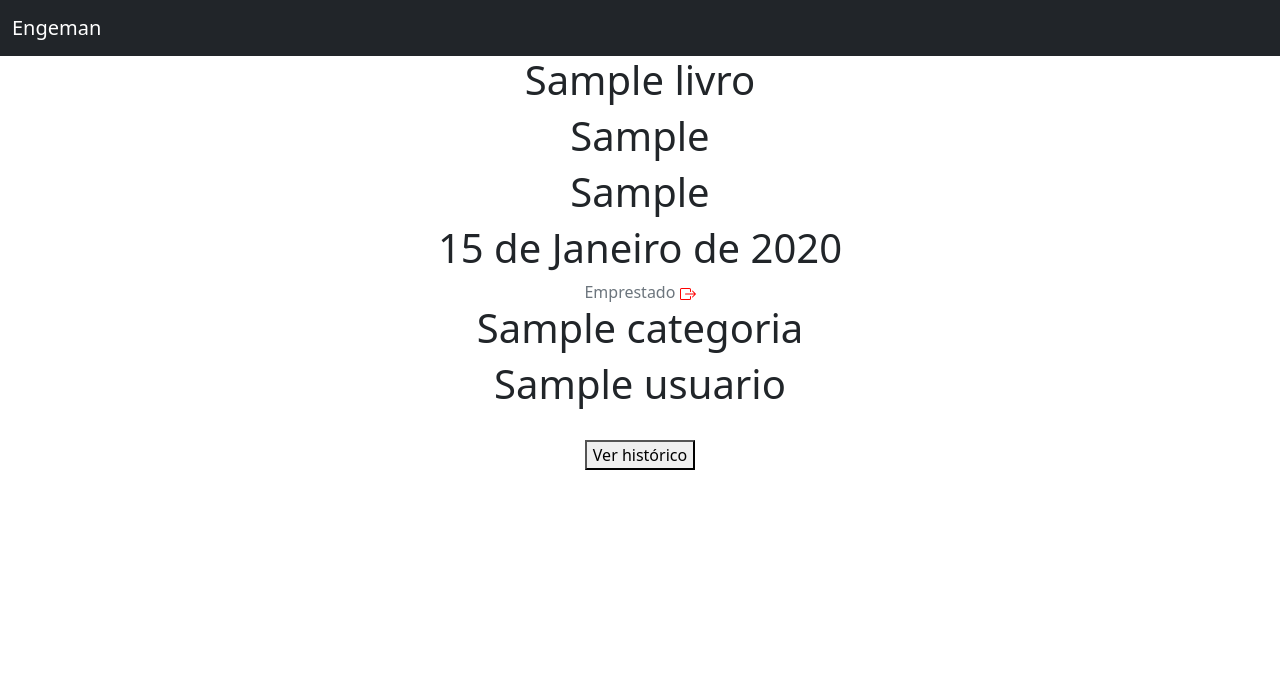
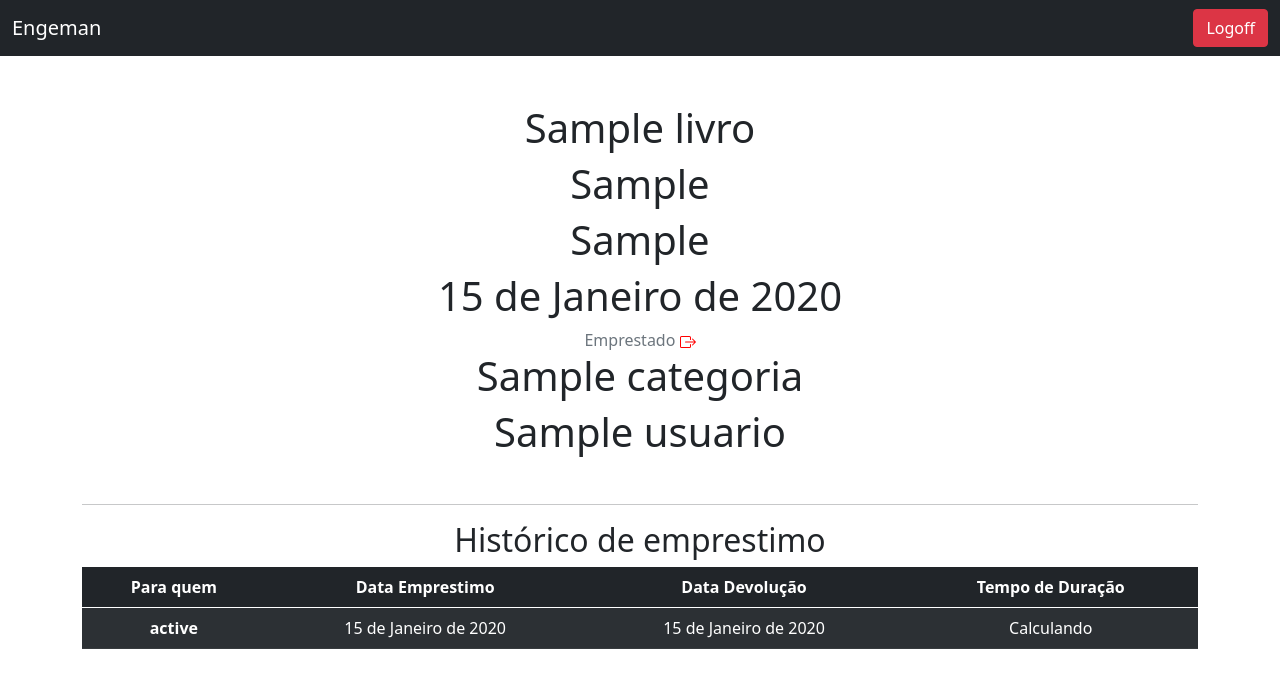
Before and after one commit to wesleyp846/biblioteca, a Django app: template livro/templates/ver_livro.html in a window 1280 px wide. Shown: the top 688 px of the page. Run offline with Django 5.2, Linux system fonts and the light colour scheme; the template is opened without the code that fills it: values that come from a table or form of the project are taken from there, others are empty; tables that the repository leaves empty hold one stand-in row (values such as "Sample post").

Commit message:
was lesson 4

```diff
--- a/livro/admin.py
+++ b/livro/admin.py
@@ -1,6 +1,7 @@
 from django.contrib import admin
-from .models import Livros, Categoria
+from .models import Livros, Categoria, Emprestimos
 
 # registrando na area administrativa a tabela livro (model livros)
 admin.site.register(Livros)
 admin.site.register(Categoria)
+admin.site.register(Emprestimos)
--- a/livro/models.py
+++ b/livro/models.py
@@ -15,10 +15,6 @@ class Livros(models.Model):
     co_autor = models.CharField(max_length=30, blank=True)
     data_cadastro = models.DateField(default=date.today)
     emprestado = models.BooleanField(default=False)
-    nome_emprestado = models.CharField(max_length=30, blank=True, null=True)
-    data_emprestimo = models.DateField(blank=True, null=True)
-    data_devolucao = models.DateField(blank=True, null=True)
-    tempo_duracao = models.DateField(blank=True, null=True)
     categoria = models.ForeignKey(Categoria, on_delete=models.DO_NOTHING)
     usuario = models.ForeignKey(Usuario, on_delete=models.DO_NOTHING)
 
@@ -28,3 +24,13 @@ class Livros(models.Model):
 
     def __str__(self):
         return self.nome
+
+class Emprestimos(models.Model):
+    nome_emprestado = models.ForeignKey(Usuario, on_delete=models.DO_NOTHING, blank=True, null=True)
+    nome_emprestado_anonimo = models.CharField(max_length=30, blank=True, null=True)
+    data_emprestimo = models.DateField(blank=True, null=True)
+    data_devolucao = models.DateField(blank=True, null=True)
+    livro = models.ForeignKey(Livros, on_delete=models.DO_NOTHING)
+
+    def __str__(self) -> str:
+        return f'{self.livro}'
--- a/livro/templates/ver_livro.html
+++ b/livro/templates/ver_livro.html
@@ -3,17 +3,19 @@
 {% block 'conteudo' %}
 
   <div style="text-align: center;" class="container">
+    <br>
+    <br>
     <h1>{{livro.nome}}</h1>
     <h1>{{livro.autor}}</h1>
     <h1>{{livro.co_autor}}</h1>
     <h1>{{livro.data_cadastro}}</h1>
+
     {% if livro.emprestado %}
       <h6 style="display: inline;" class="card-subtitle mb-2 text-muted">Emprestado</h6>
       <svg style="color: red; display: inline;" xmlns="http://www.w3.org/2000/svg" width="16" height="16" fill="currentColor" class="bi bi-box-arrow-right" viewBox="0 0 16 16">
         <path fill-rule="evenodd" d="M10 12.5a.5.5 0 0 1-.5.5h-8a.5.5 0 0 1-.5-.5v-9a.5.5 0 0 1 .5-.5h8a.5.5 0 0 1 .5.5v2a.5.5 0 0 0 1 0v-2A1.5 1.5 0 0 0 9.5 2h-8A1.5 1.5 0 0 0 0 3.5v9A1.5 1.5 0 0 0 1.5 14h8a1.5 1.5 0 0 0 1.5-1.5v-2a.5.5 0 0 0-1 0z"/>
         <path fill-rule="evenodd" d="M15.854 8.354a.5.5 0 0 0 0-.708l-3-3a.5.5 0 0 0-.708.708L14.293 7.5H5.5a.5.5 0 0 0 0 1h8.793l-2.147 2.146a.5.5 0 0 0 .708.708l3-3z"/>
       </svg>
-
     {% else %}
       <h6 style="display: inline;" class="card-subtitle mb-2 text-muted">Disponível</h6>
       <svg style="color: green; display: inline;" xmlns="http://www.w3.org/2000/svg" width="16" height="16" fill="currentColor" class="bi bi-box-arrow-in-left" viewBox="0 0 16 16">
@@ -24,7 +26,33 @@
     <h1>{{livro.categoria}}</h1>
     <h1>{{livro.usuario}}</h1>
     <br>
-        <button>Ver histórico</button>
+
+    <hr>
+    <h2>Histórico de emprestimo</h2>
+    <table class="table table-striped table-dark">
+      <thead>
+        <tr>
+          <th scope="col">Para quem</th>
+          <th scope="col">Data Emprestimo</th>
+          <th scope="col">Data Devolução</th>
+          <th scope="col">Tempo de Duração</th>
+        </tr>
+      </thead>
+      <tbody>
+      {% for emprestimo in emprestimos %}
+        <tr>
+          {% if emprestimo.nome_emprestado_anonimo == None %}
+            <th scope="row">{{emprestimo.nome_emprestado}}</th>
+          {% else %}
+          <th scope="row">{{emprestimo.nome_emprestado_anonimo}}</th>
+          {% endif %}
+          <td>{{emprestimo.data_emprestimo}}</td>
+          <td>{{emprestimo.data_devolucao}}</td>
+          <td>Calculando</td>
+        </tr>
+      {% endfor %}
+      </tbody>
+    </table>
   </div>
 
 {% endblock %}
--- a/templates/base.html
+++ b/templates/base.html
@@ -18,6 +18,7 @@ https://getbootstrap.com/docs/5.0/getting-started/introduction/
     <nav class="navbar navbar-dark bg-dark">
       <div class="container-fluid">
         <a class="navbar-brand" href="{% url 'home' %}">Engeman</a>
+        <a class="btn btn-danger" href="{% url 'sair' %}">Logoff</a>
       </div>
     </nav>
 
--- a/usuarios/views.py
+++ b/usuarios/views.py
@@ -5,10 +5,14 @@ from django.shortcuts import redirect
 from hashlib import sha256
 
 def login(request):
+    if request.session.get('usuario'):
+        return redirect('/livro/home/')
     status = request.GET.get('status')
     return render(request, 'login.html', {'status': status})
 
 def cadastro(request):
+    if request.session.get('usuario'):
+        return redirect('/livro/home/')
     status = request.GET.get('status')
     return render(request, 'cadastro.html', {'status': status})
 
```
Also changed, not shown: livro/views.py (+10 -3 lines), livro/migrations/0006_remove_livros_data_devolucao_and_more.py (added), livro/migrations/0007_emprestimo_nome_emprestado_anonimo_and_more.py (added), livro/migrations/0008_alter_emprestimo_nome_emprestado.py (added), livro/migrations/0009_remove_emprestimo_tempo_duracao.py (added), livro/migrations/0010_rename_emprestimo_emprestimos.py (added). Lines whose indentation alone changed are shown as unchanged.
